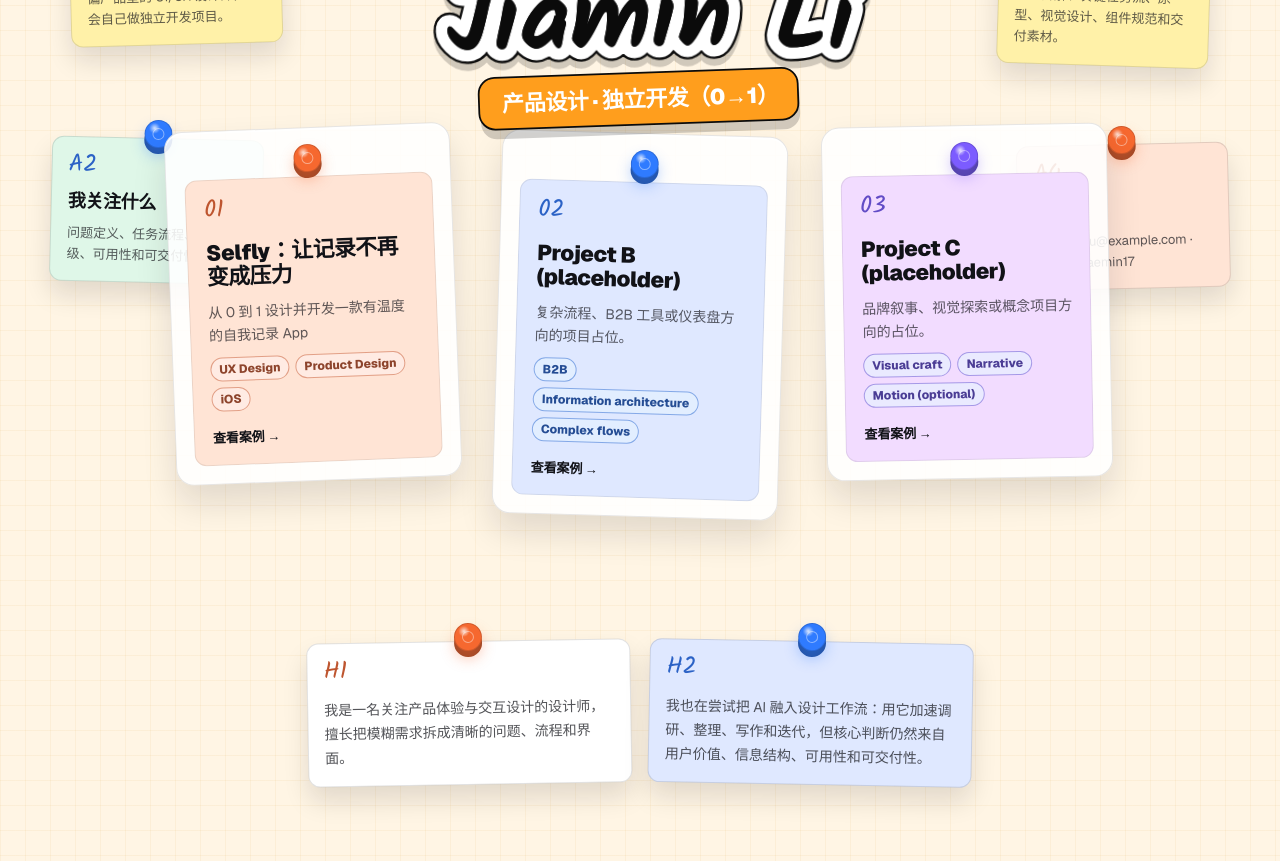
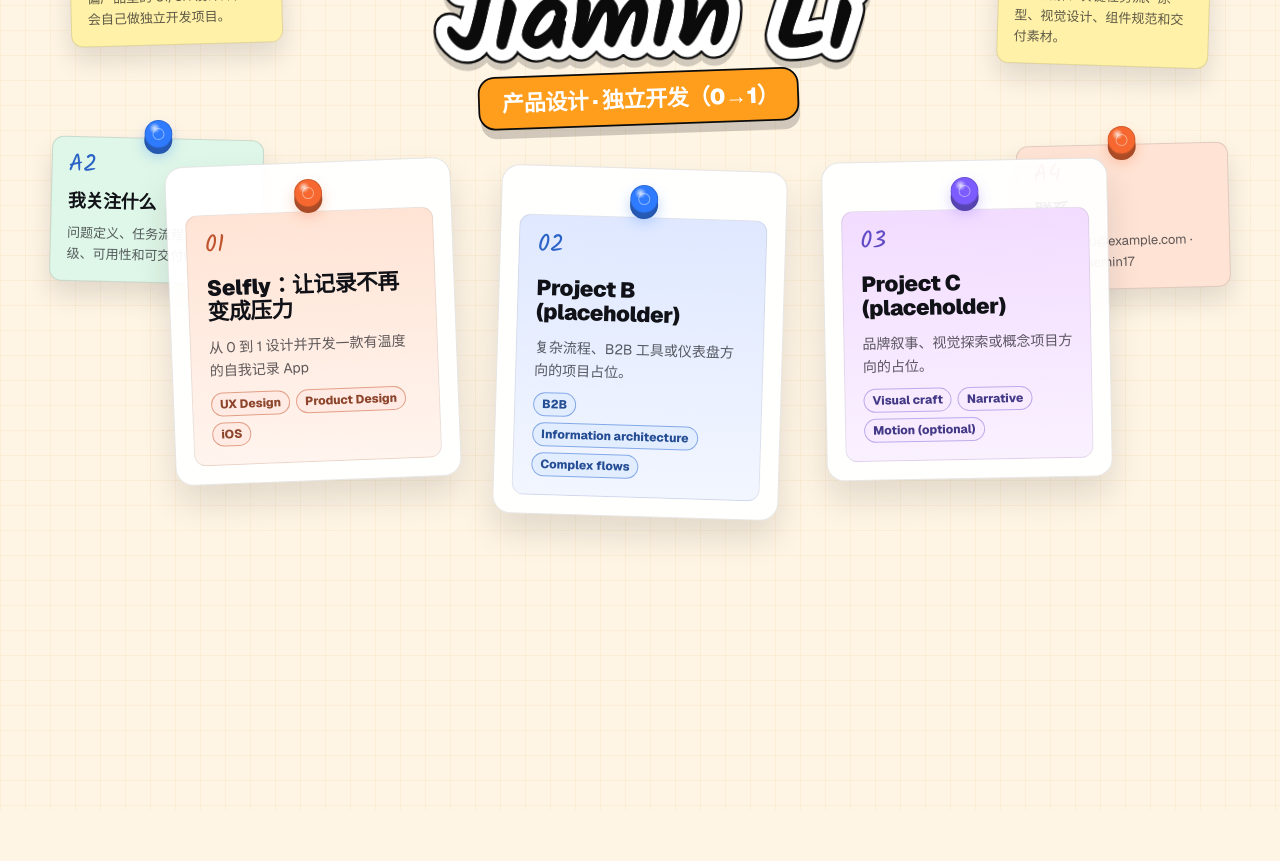
Before and after one commit to jaemin17/jaemin-portfolio, a Next.js app: page / in a window 1280 px wide. Shown: the part 220-1081 px from the top of the page. After the commit the page ends 1030 px from the top, so only its background shows below. Built offline with nearby package versions, Linux system fonts and the light colour scheme.

Commit message:
Refine homepage project card balance and simplify hero notes.

```diff
--- a/src/app/page.module.css
+++ b/src/app/page.module.css
@@ -219,7 +219,7 @@
   padding: 48px 18px 18px;
   border: 1px solid rgba(17, 18, 23, 0.1);
   border-radius: 18px;
-  background: rgba(255, 255, 255, 0.88);
+  background: rgba(255, 255, 255, 0.95);
   box-shadow:
     0 18px 34px rgba(17, 18, 23, 0.12),
     0 2px 0 rgba(255, 255, 255, 0.8) inset;
@@ -271,7 +271,11 @@
   padding: 18px;
   border: 1px solid rgba(17, 18, 23, 0.08);
   border-radius: 12px;
-  background: var(--note-accent);
+  background: linear-gradient(
+    180deg,
+    var(--note-accent) 0%,
+    color-mix(in oklab, var(--note-accent) 40%, white) 100%
+  );
 }
 
 .workIndex {
@@ -321,6 +325,12 @@
   font-size: 12px;
   font-weight: 800;
   line-height: 1;
+}
+
+.workItem:nth-child(3) .workTag {
+  border-color: color-mix(in oklab, #7c5cff 32%, rgba(17, 18, 23, 0.12));
+  background: color-mix(in oklab, var(--note-accent) 58%, white);
+  color: color-mix(in oklab, #7c5cff 52%, #111217);
 }
 
 .workMore {
--- a/src/app/page.tsx
+++ b/src/app/page.tsx
@@ -29,17 +29,6 @@ const infoNotes = [
     index: "A4",
     title: "联系",
     body: "Email: you@example.com · GitHub: jaemin17",
-  },
-];
-
-const heroNotes = [
-  {
-    index: "H1",
-    body: "我是一名关注产品体验与交互设计的设计师，擅长把模糊需求拆成清晰的问题、流程和界面。",
-  },
-  {
-    index: "H2",
-    body: "我也在尝试把 AI 融入设计工作流：用它加速调研、整理、写作和迭代，但核心判断仍然来自用户价值、信息结构、可用性和可交付性。",
   },
 ];
 
@@ -130,7 +119,6 @@ export default function Home() {
                             ))}
                           </span>
                         </span>
-                        <span className={styles.workMore}>查看案例 →</span>
                       </span>
                     </Link>
                   </li>
@@ -154,17 +142,6 @@ export default function Home() {
             ))}
           </div>
 
-          <div className={styles.heroCopyNotes} aria-label="核心介绍">
-            {heroNotes.map((note) => (
-              <article key={note.index} className={styles.heroCopyItem}>
-                <span className={styles.pin} aria-hidden="true" />
-                <span className={styles.heroCopyNote}>
-                  <span className={styles.workIndex}>{note.index}</span>
-                  <span className={styles.heroCopyBody}>{note.body}</span>
-                </span>
-              </article>
-            ))}
-          </div>
         </section>
       </main>
     </>
```
